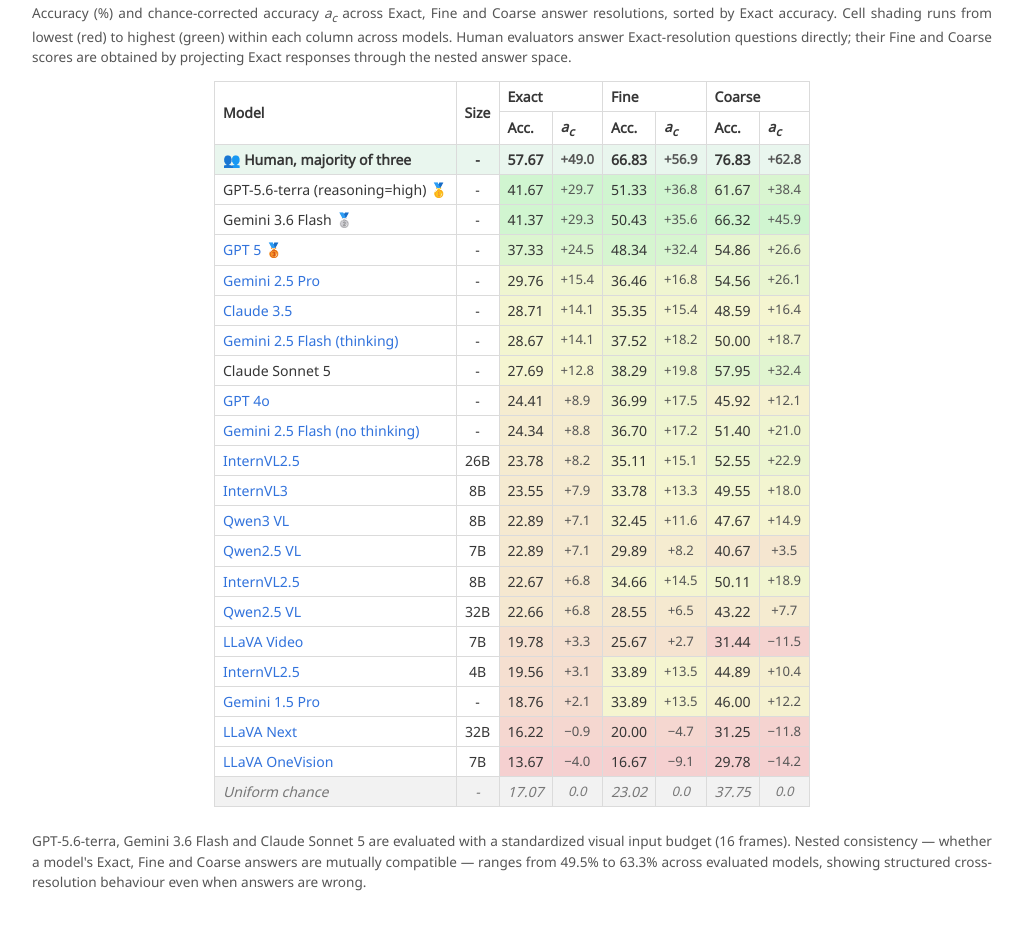
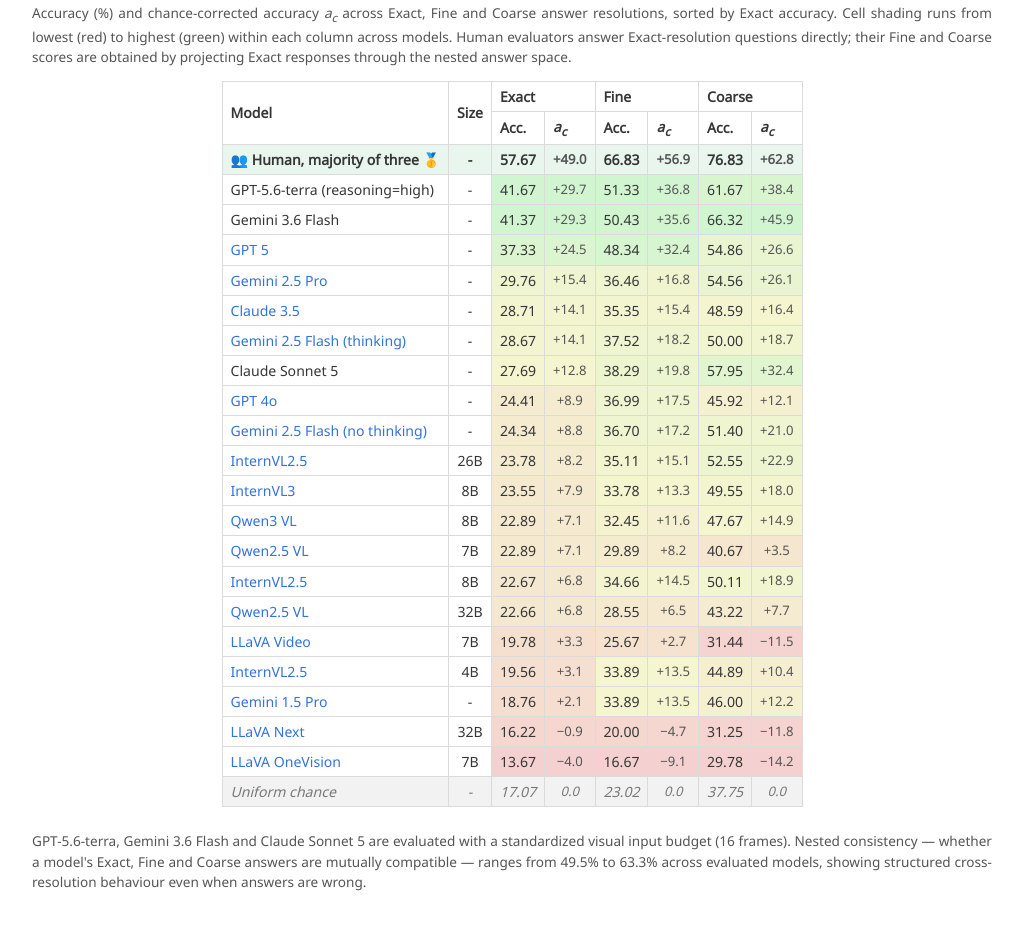
Before and after one commit to ai-agent-frontier-seminar/ai-agent-frontier-seminar.github.io, a plain HTML site: page index.html in a window 1280 px wide. Shown: the part 5426-6355 px from the top of the page, without its empty margins (128-1151 px from the left). Drawn offline with nearby package versions, Linux system fonts and the light colour scheme; some icons are missing; a web font is replaced by a local one.

Commit message:
Update model rankings in index.html

```diff
--- a/index.html
+++ b/index.html
@@ -451,10 +451,10 @@
           <tr><th>Acc.</th><th><i>a<sub>c</sub></i></th><th>Acc.</th><th><i>a<sub>c</sub></i></th><th>Acc.</th><th><i>a<sub>c</sub></i></th></tr>
         </thead>
         <tbody>
-          <tr class="row-human"><td>👥 Human, majority of three</td><td>-</td><td>57.67</td><td class="ac">+49.0</td><td>66.83</td><td class="ac">+56.9</td><td>76.83</td><td class="ac">+62.8</td></tr>
-          <tr class="row-model"><td>GPT-5.6-terra (reasoning=high) 🥇</td><td>-</td><td>41.67</td><td class="ac">+29.7</td><td>51.33</td><td class="ac">+36.8</td><td>61.67</td><td class="ac">+38.4</td></tr>
-          <tr class="row-model"><td>Gemini 3.6 Flash 🥈</td><td>-</td><td>41.37</td><td class="ac">+29.3</td><td>50.43</td><td class="ac">+35.6</td><td>66.32</td><td class="ac">+45.9</td></tr>
-          <tr class="row-model"><td><a href="https://openai.com/index/introducing-gpt-5/">GPT 5</a> 🥉</td><td>-</td><td>37.33</td><td class="ac">+24.5</td><td>48.34</td><td class="ac">+32.4</td><td>54.86</td><td class="ac">+26.6</td></tr>
+          <tr class="row-human"><td>👥 Human, majority of three 🥇</td><td>-</td><td>57.67</td><td class="ac">+49.0</td><td>66.83</td><td class="ac">+56.9</td><td>76.83</td><td class="ac">+62.8</td></tr>
+          <tr class="row-model"><td>GPT-5.6-terra (reasoning=high) </td><td>-</td><td>41.67</td><td class="ac">+29.7</td><td>51.33</td><td class="ac">+36.8</td><td>61.67</td><td class="ac">+38.4</td></tr>
+          <tr class="row-model"><td>Gemini 3.6 Flash </td><td>-</td><td>41.37</td><td class="ac">+29.3</td><td>50.43</td><td class="ac">+35.6</td><td>66.32</td><td class="ac">+45.9</td></tr>
+          <tr class="row-model"><td><a href="https://openai.com/index/introducing-gpt-5/">GPT 5</a> </td><td>-</td><td>37.33</td><td class="ac">+24.5</td><td>48.34</td><td class="ac">+32.4</td><td>54.86</td><td class="ac">+26.6</td></tr>
           <tr class="row-model"><td><a href="https://deepmind.google/models/gemini/pro/">Gemini 2.5 Pro</a></td><td>-</td><td>29.76</td><td class="ac">+15.4</td><td>36.46</td><td class="ac">+16.8</td><td>54.56</td><td class="ac">+26.1</td></tr>
           <tr class="row-model"><td><a href="https://www.anthropic.com/news/claude-3-5-sonnet">Claude 3.5</a></td><td>-</td><td>28.71</td><td class="ac">+14.1</td><td>35.35</td><td class="ac">+15.4</td><td>48.59</td><td class="ac">+16.4</td></tr>
           <tr class="row-model"><td><a href="https://storage.googleapis.com/model-cards/documents/gemini-2.5-flash.pdf">Gemini 2.5 Flash (thinking)</a></td><td>-</td><td>28.67</td><td class="ac">+14.1</td><td>37.52</td><td class="ac">+18.2</td><td>50.00</td><td class="ac">+18.7</td></tr>
```
